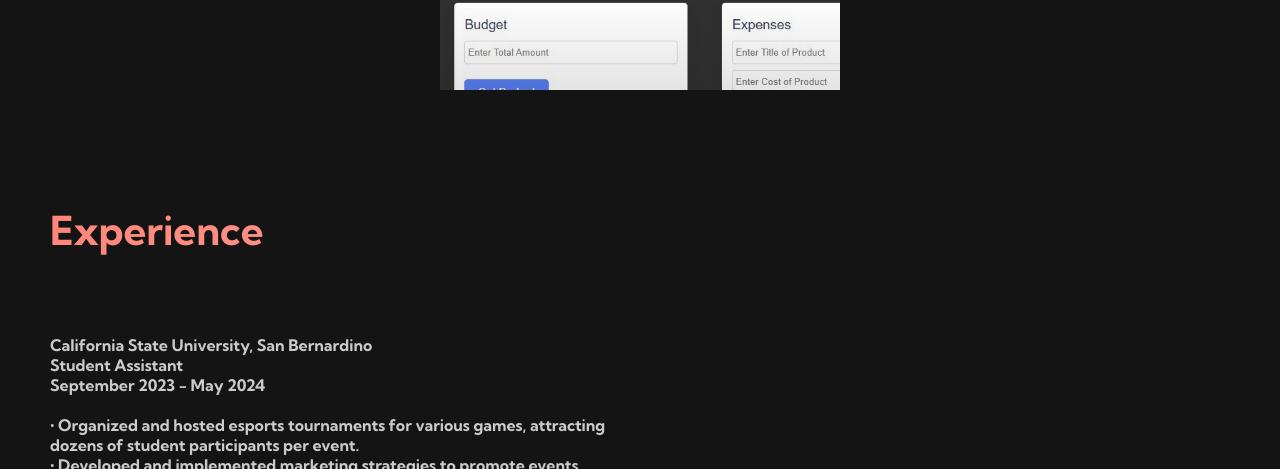
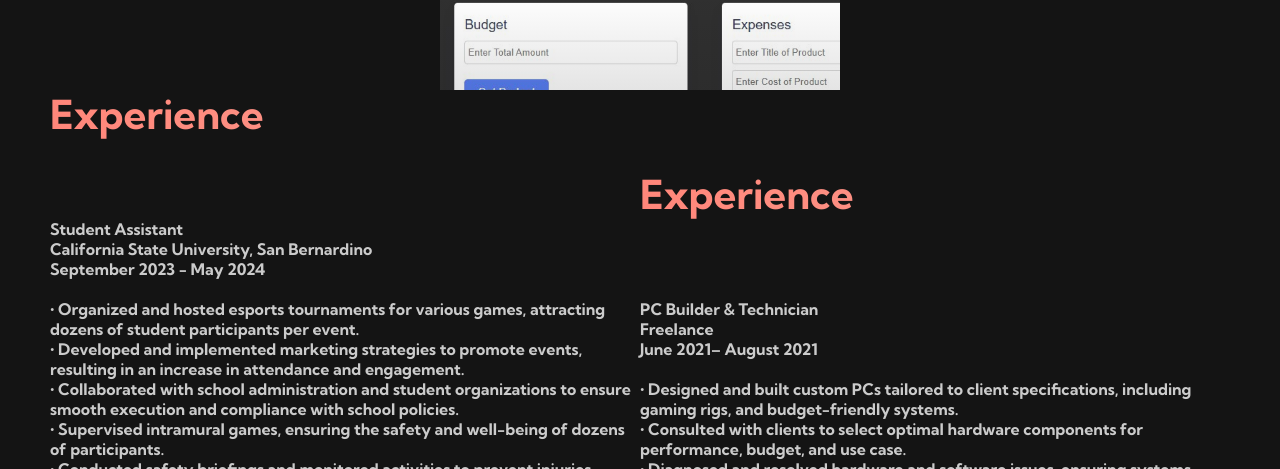
Before and after one commit to dzjose/Portfolio-Website, a plain HTML site: page index.html in a window 1280 px wide. Shown: the part 1610-2079 px from the top of the page. Drawn offline with Linux system fonts and the light colour scheme.

Commit message:
Added second job to experience

```diff
--- a/index.html
+++ b/index.html
@@ -147,8 +147,8 @@
       <div class="experiences__container">
         <div class="experiences__content">
       <h1>Experience</h1>
-      <p>California State University, San Bernardino <br>
-        Student Assistant <br>
+      <p>Student Assistant <br>
+        California State University, San Bernardino <br>
         September 2023 - May 2024 <br><br>
         • Organized and hosted esports tournaments for various games, attracting
         dozens of student participants per event.<br>
@@ -165,6 +165,17 @@
         first aid and CPR certification.<br>
         • Coordinated with other staff members to manage schedules, equipment, and
         facilities for intramural sports.</p>
+    </div>
+    <!-- Second Job -->
+    <div class="experiences__content">
+      <h1>Experience</h1>
+      <p>PC Builder & Technician <br>
+        Freelance <br>
+        June 2021– August 2021 <br><br>
+        • Designed and built custom PCs tailored to client specifications, including gaming rigs, and budget-friendly systems.<br>
+        • Consulted with clients to select optimal hardware components for performance, budget, and use case.<br>
+        • Diagnosed and resolved hardware and software issues, ensuring systems were fully operational upon delivery.<br>
+      </p>
     </div>
 
      <!-- Services Section
```
